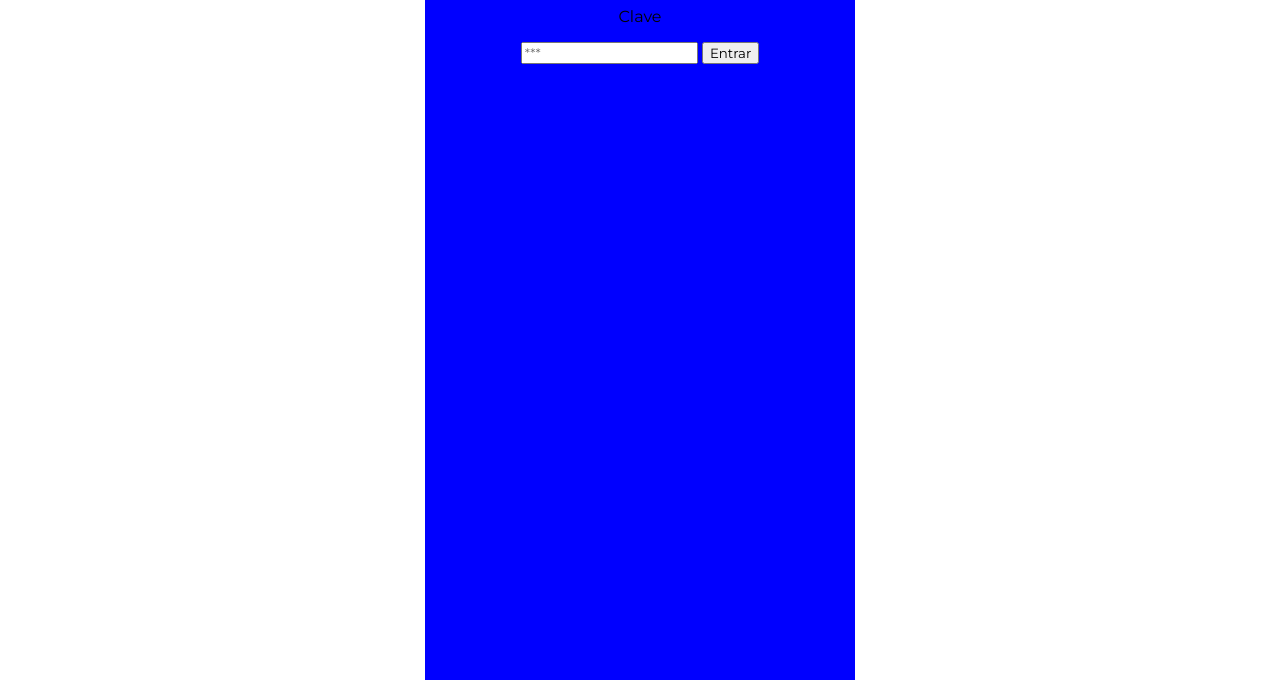
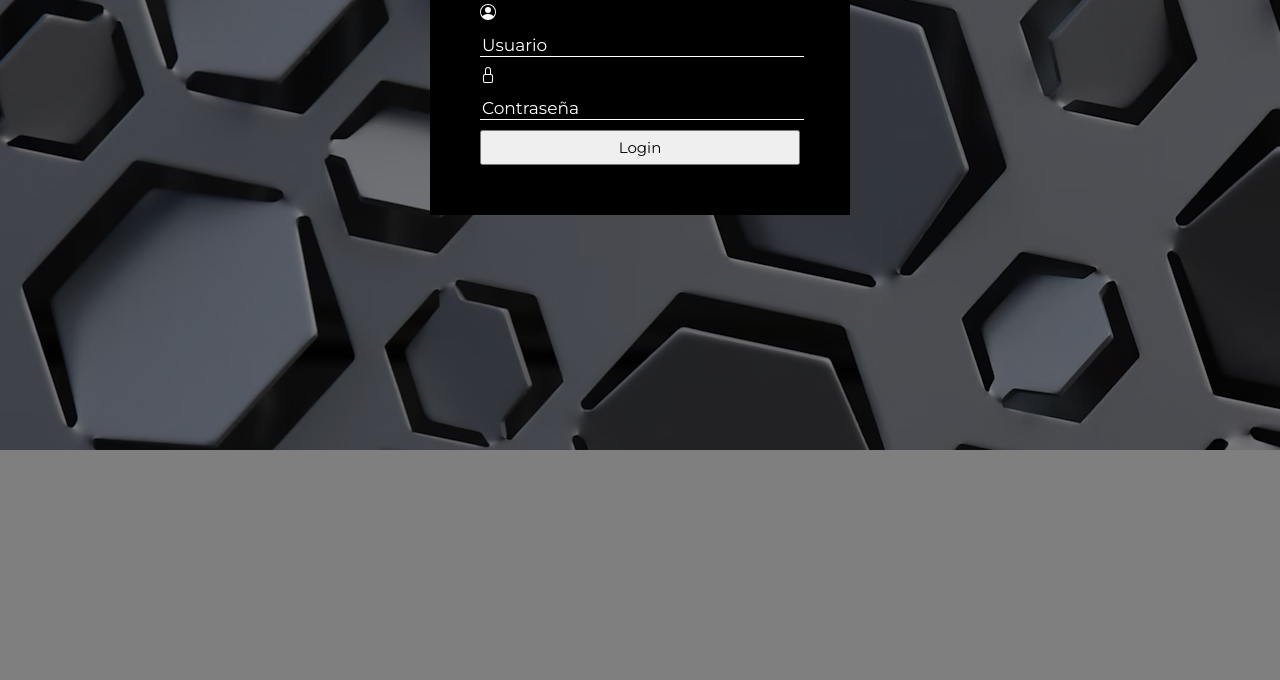
Before and after one commit to lquiyuch2022226/Git_Laboratorio1_PS, a plain HTML site: page index.html in a window 1280 px wide. Shown: the part 350-1030 px from the top of the page. After the commit the page ends 800 px from the top, so only its background shows below. Drawn offline with Linux system fonts and the light colour scheme.

Commit message:
Se hacen mejoras en el login donde se le pone una apariencia agradable

```diff
--- a/assets/Styles/indexStyle.css
+++ b/assets/Styles/indexStyle.css
@@ -8,15 +8,45 @@ body{
     width: 100%;
     height: 100vh;
     margin: 0;
+    background-image: url(../Resources/img/fondo_pantalla.jpg);
+    background-color: rgba(0, 0, 0, 0.5);
+    background-blend-mode: overlay;
+    display: flex;
+    align-items: center;
+}
+
+.centrado_login{
+
+    width: 100%;
 }
 
 .login_contenedor{
-    height: 100%;
+    padding: 50px;
     min-width: 25%;
-    max-width: 50vh;
-    background-color: blue;
-    text-align: center;
-    padding: 15px;
+    max-width: 40vh;
+    text-align: left;
     margin: auto;
-    margin-top: 25vh;
+    color: white;
+    background-color: black;
 }
+
+.login_contenedor input{
+    width: 100%;
+    color: white;
+    margin: 10px 0;
+    background-color: transparent;
+    border: none;
+    outline: none;
+    border-bottom: 1px solid white;
+    font-size: 17px;
+}
+
+.login_contenedor input::placeholder {
+    color: white;
+}
+
+.login_contenedor button{
+    font-size: 15px;
+    width: 100%;
+    height: 35px;
+}
--- a/index.html
+++ b/index.html
@@ -1,19 +1,28 @@
 <!DOCTYPE html>
 <html lang="en">
+
 <head>
     <meta charset="UTF-8">
     <meta name="viewport" content="width=device-width, initial-scale=1.0">
     <title>Login</title>
     <link rel="stylesheet" href="./assets/Styles/indexStyle.css">
 </head>
+
 <body>
-    <div class="login_contenedor">
-        <h2>Login</h2>
-        <p>Usuario</p>
-        <input placeholder="juanito123" type="text" required>
-        <p>Clave</p>
-        <input placeholder="***" type="password" required>
-        <button>Entrar</button>
+    <div class="centrado_login">
+        <div class="login_contenedor">
+            <h2>Login</h2>
+            <div class="logos_login">
+                <img src="./assets/Resources/img/user.svg">
+                <input placeholder="Usuario" type="text" required><br>
+            </div>
+            <div class="logos_login">
+                <img src="./assets/Resources/img/candado.svg">
+                <input placeholder="Contraseña" type="password" required>
+            </div>
+            <button>Login</button>
+        </div>
     </div>
 </body>
+
 </html>
```
Also changed, not shown: assets/Resources/img/candado.svg (added), assets/Resources/img/fondo_pantalla.jpg (added), assets/Resources/img/user.svg (added).
